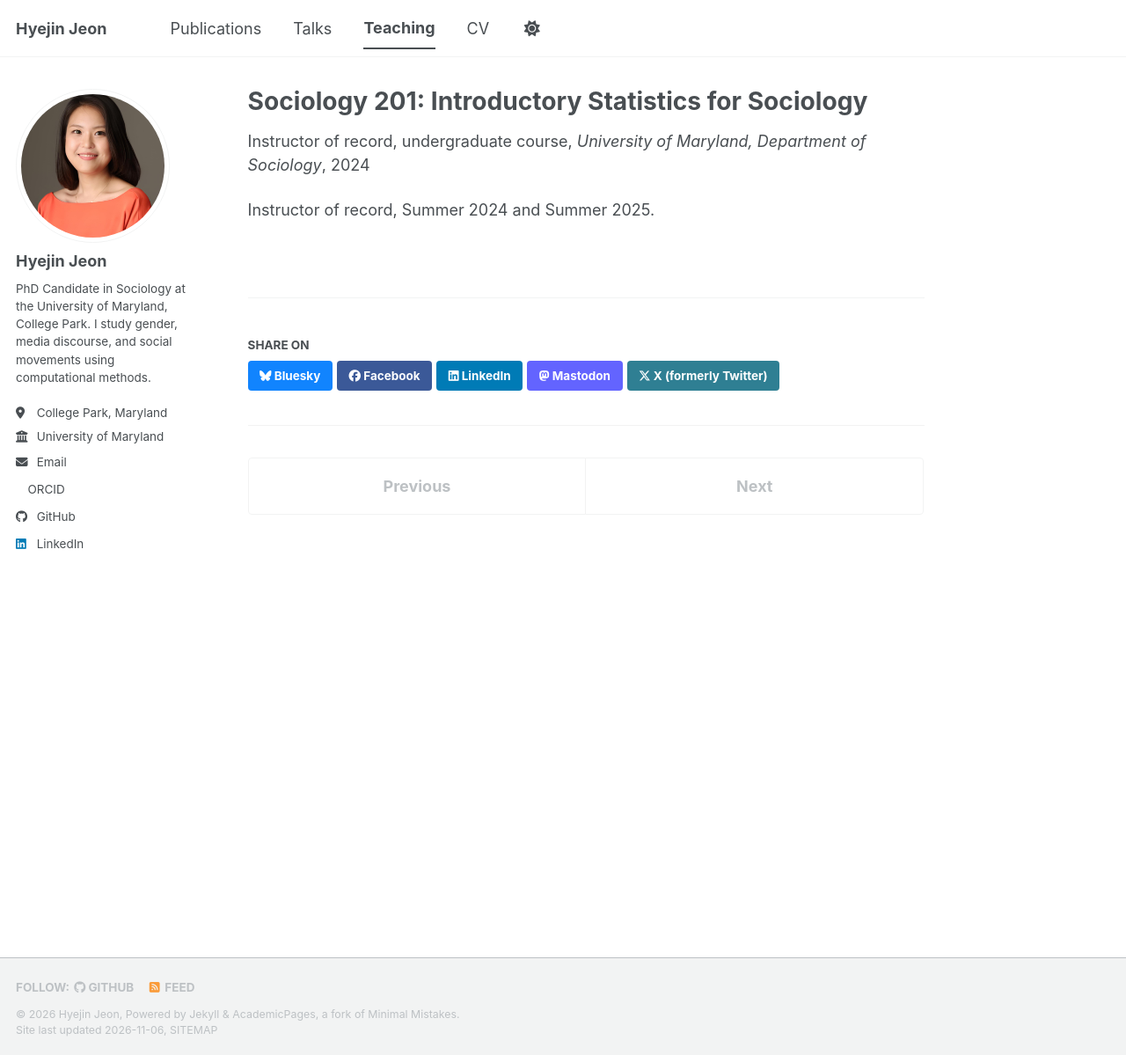
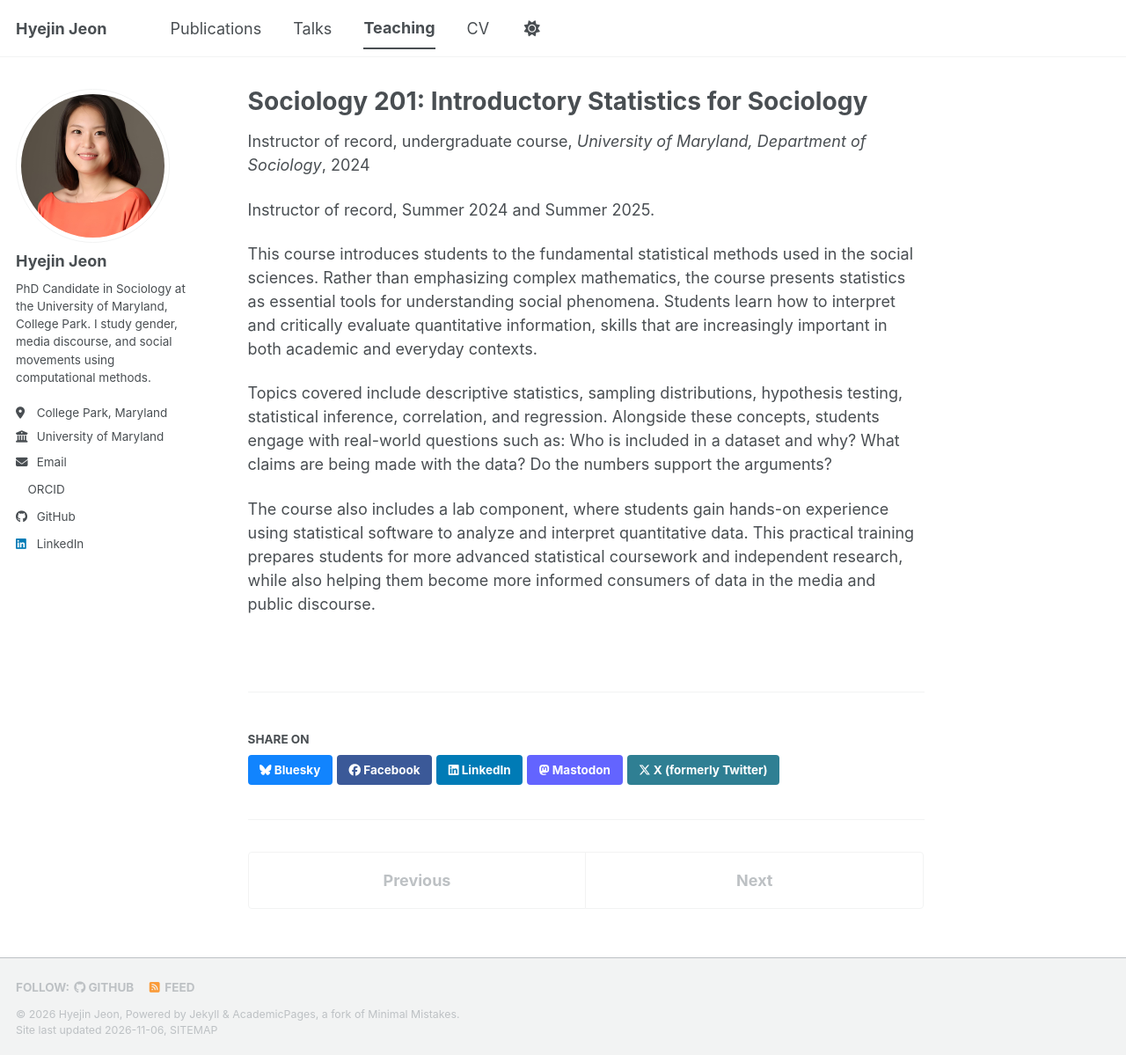
Before and after one commit to hyejin-jeon-soc/hyejin-jeon-soc.github.io, a Jekyll site: the page built from _teaching/2024-summer-socy-201-statistics.md, in a window 1280 px wide and 1199 px high. Shown: the whole window at 88% size. Built offline with Jekyll 4.4.1, drawn with Linux system fonts in a browser that asks for light colours; a script bundle is joined from its source files by our own code; a style sheet for code colours, icons or effects is not loaded.

Commit message:
Add files via upload

```diff
--- a/_teaching/2024-summer-socy-201-statistics.md
+++ b/_teaching/2024-summer-socy-201-statistics.md
@@ -8,3 +8,9 @@ date: 2024-07-01
 location: "College Park, Maryland"
 ---
 Instructor of record, Summer 2024 and Summer 2025.
+
+This course introduces students to the fundamental statistical methods used in the social sciences. Rather than emphasizing complex mathematics, the course presents statistics as essential tools for understanding social phenomena. Students learn how to interpret and critically evaluate quantitative information, skills that are increasingly important in both academic and everyday contexts.
+
+Topics covered include descriptive statistics, sampling distributions, hypothesis testing, statistical inference, correlation, and regression. Alongside these concepts, students engage with real-world questions such as: Who is included in a dataset and why? What claims are being made with the data? Do the numbers support the arguments?
+
+The course also includes a lab component, where students gain hands-on experience using statistical software to analyze and interpret quantitative data. This practical training prepares students for more advanced statistical coursework and independent research, while also helping them become more informed consumers of data in the media and public discourse.
```
Also changed, not shown: _teaching/2021-2023-teaching-assistant.md (+1 -0 lines), _teaching/2025-summer-socy-202-methods.md (+4 -0 lines).
